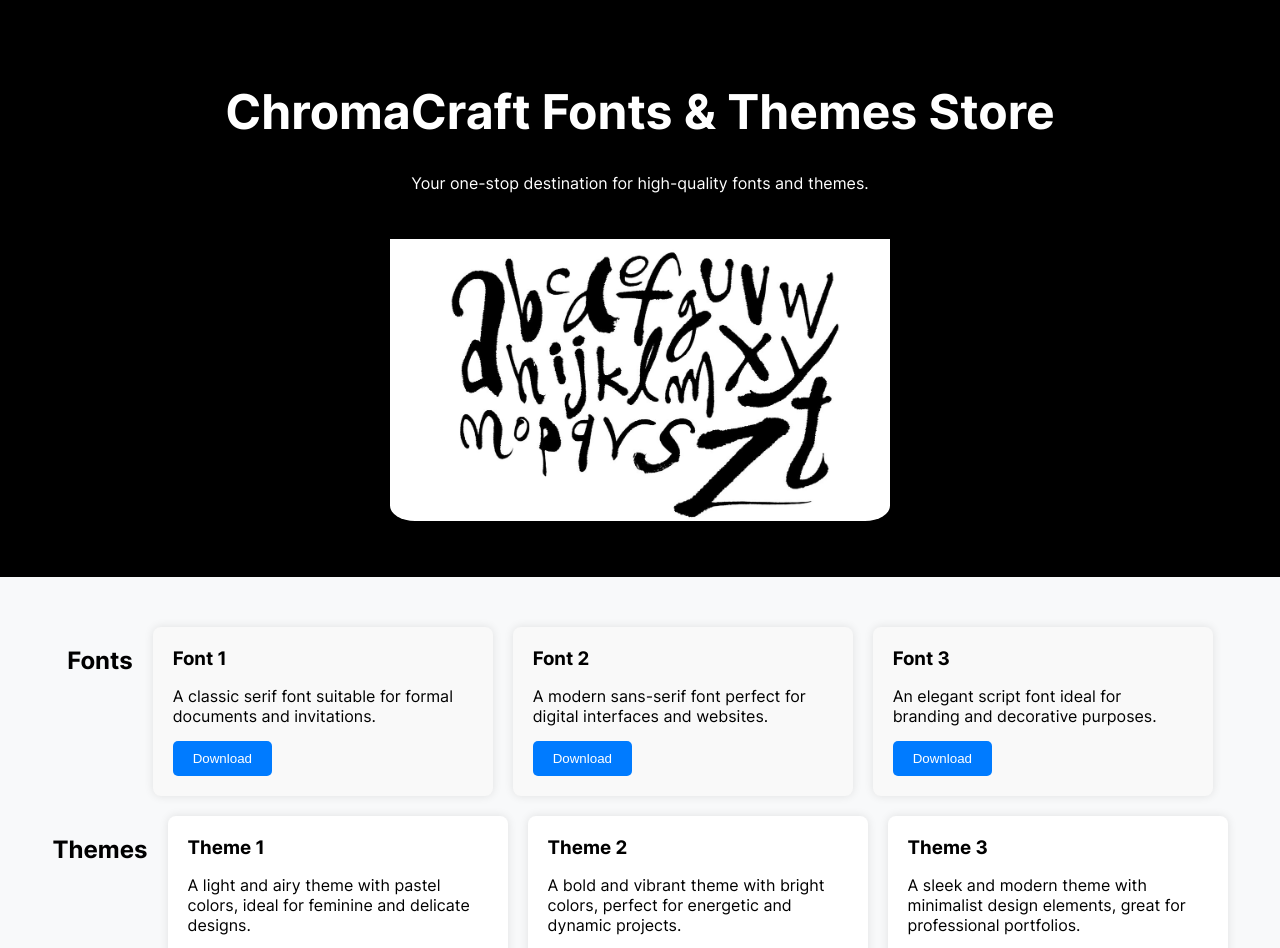
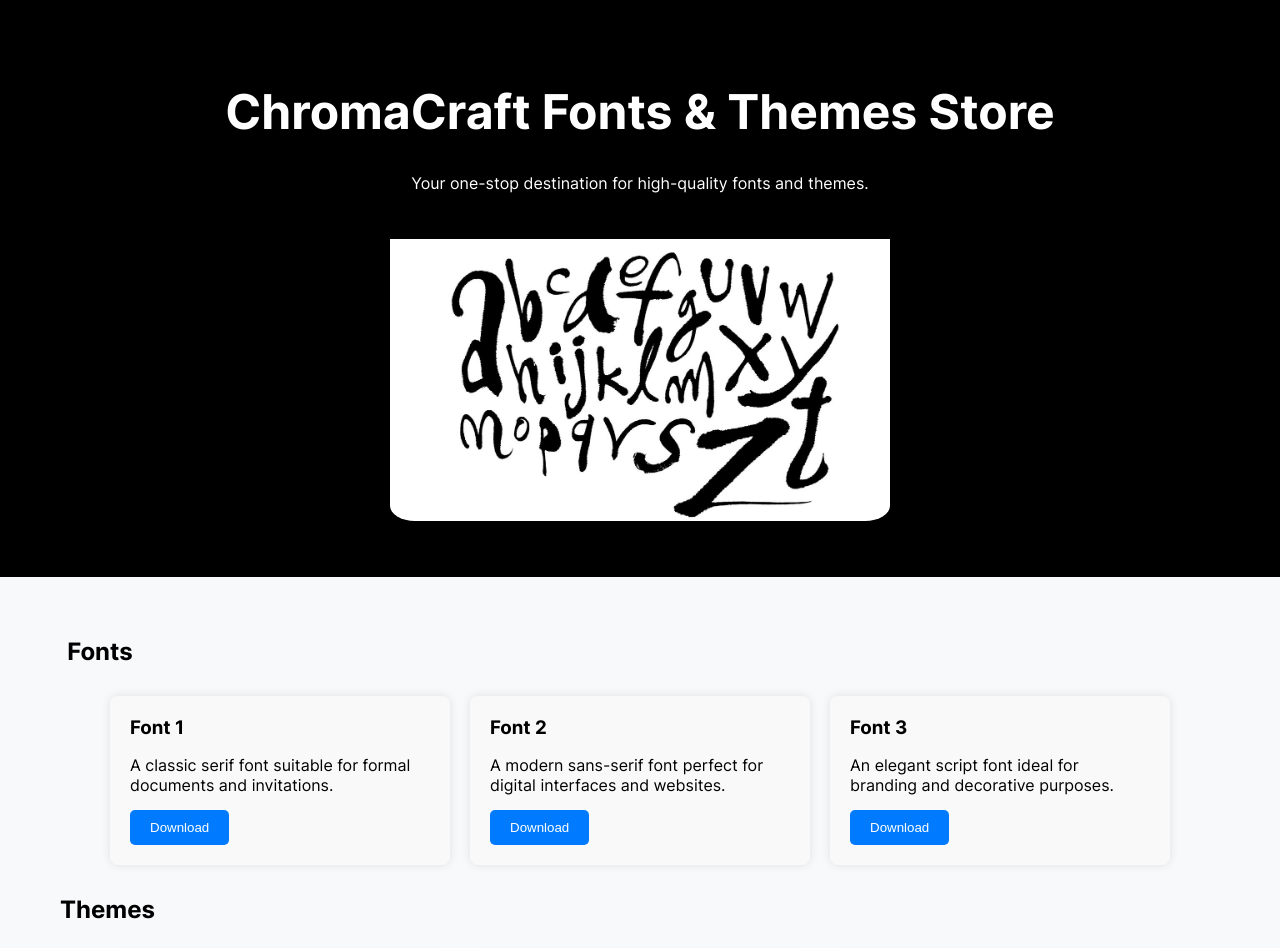
Before and after one commit to ChromaCraftDev/website, a React (Create React App) app in the folder my-react-app/: page / in a window 1280 px wide. Shown: the top 948 px of the page. Built offline with nearby package versions, Linux system fonts and the light colour scheme.

Commit message:
Adjust some css linings
heading adjust

```diff
--- a/my-react-app/src/App.css
+++ b/my-react-app/src/App.css
@@ -34,12 +34,6 @@ header p {
   padding: 50px; /* Add padding to the container */
 }
 
-.products {
-  display: flex;
-  flex-wrap: wrap;
-  justify-content: center;
-}
-
 .card {
   width: 300px;
   padding: 20px;
@@ -70,6 +64,12 @@ header p {
   flex-wrap: wrap;
   justify-content: center;
   gap: 20px; /* Add gap between cards */
+}
+
+.products h2{
+  padding: 10px;
+  margin: 0;
+  flex-basis: 100%;
 }
 
 .products:nth-child(odd) .card {
```
